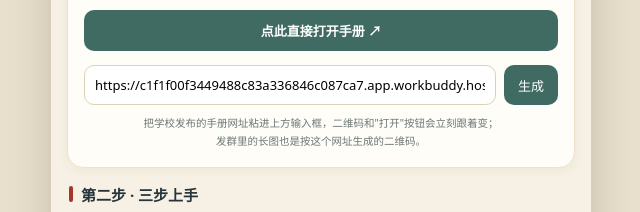
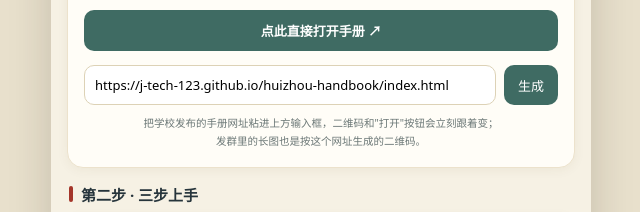
Before and after one commit to J-tech-123/huizhou-handbook, a plain HTML site: page 使用说明.html in a window 1280 px wide. Shown: the part 487-699 px from the top of the page, 319-959 px from the left. Drawn offline with Linux system fonts and the light colour scheme.

Commit message:
update 使用说明.html

```diff
--- a/使用说明.html
+++ b/使用说明.html
@@ -2440,7 +2440,7 @@ function render(url){
  var ln=document.getElementById('urlLink');
  if(ln){ln.href=url;ln.style.display=(/^https?:\/\//i.test(url))?'block':'none';}
 }
-var def='https://c1f1f00f3449488c83a336846c087ca7.app.workbuddy.host/';
+var def='https://j-tech-123.github.io/huizhou-handbook/index.html';
 var input=document.getElementById('urlIn');
 if(input){
  input.value=def;
```
